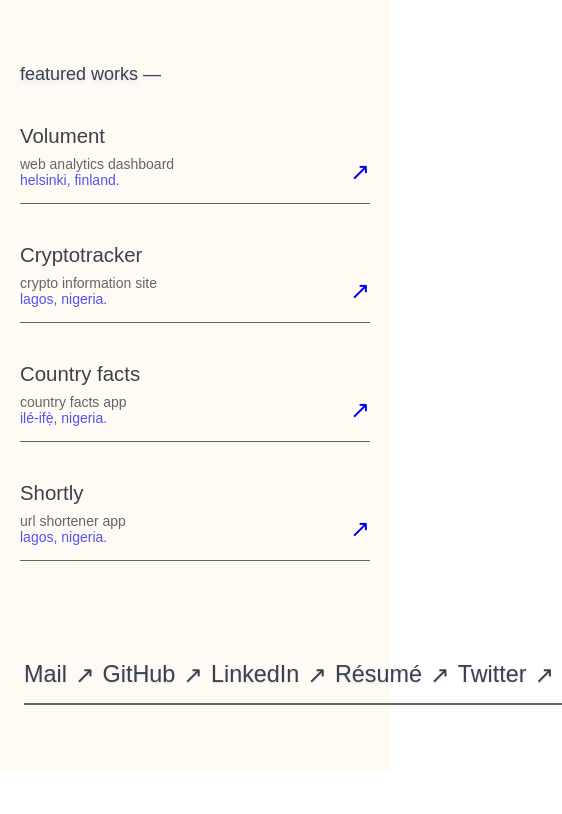
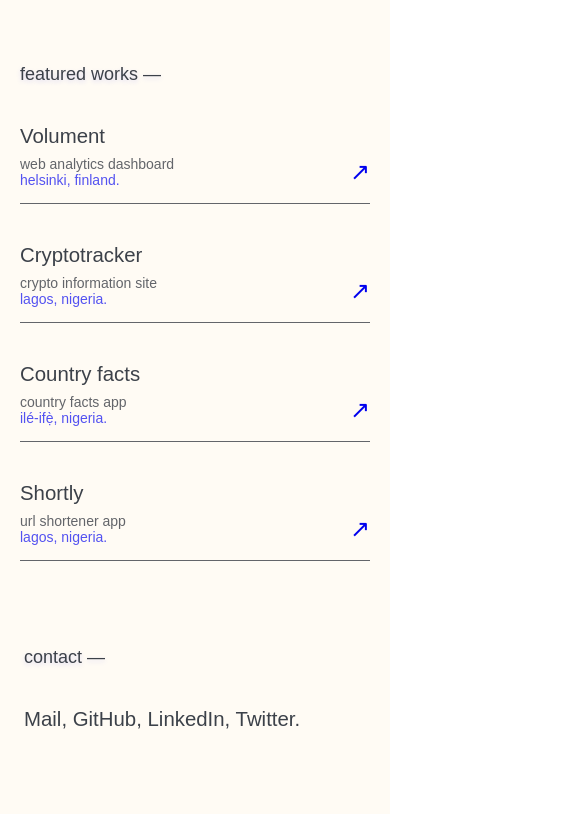
Before and after one commit to the-eduek/folio-v3, a website built with Vite: page index.html in a window 390 px wide. Shown: the part 685-1499 px from the top of the page, 562 px wide, since content can reach past the window. Before the commit the page ends 1457 px from the top, so only its background shows below. Built offline with nearby package versions, Linux system fonts and the light colour scheme; files whose address does not match are found by name.

Commit message:
feat: finished mobile view

```diff
--- a/index.html
+++ b/index.html
@@ -106,38 +106,9 @@
       </section>
 
       <section class="contact">
-        <!-- <div>
-          <p>Mail</p>
-          <p>GitHub</p>
-        </div>
+        <h3>Contact —</h3>
 
-        <div>
-          <p>LinkedIn</p>
-          <p>Twitter</p>
-        </div> -->
-
-        <ul>
-          <li>
-            <a class="contact-link" href="mailto:eduekakpannyah@gmail.com">
-              <div>
-                Mail <span class="contact-link__symbol">↗</span>
-                <span class="text">Mail <span class="contact-link__symbol">↗</span> </span>
-              </div>
-            </a>
-          </li>
-          <li>
-            <a class="contact-link" href="https://github.com/the-eduek/">GitHub <span class="contact-link__symbol">↗</span></a>
-          </li>
-          <li>
-            <a class="contact-link" href="https://www.linkedin.com/in/eduek/">LinkedIn <span class="contact-link__symbol">↗</span></a>
-          </li>
-          <li>
-            <a class="contact-link" href="https://github.com/the-eduek/">Résumé <span class="contact-link__symbol">↗</span></a>
-          </li>
-          <li>
-            <a class="contact-link" href="https://twitter.com/the_eduek">Twitter <span class="contact-link__symbol">↗</span></a>
-          </li>
-        </ul>
+        <p>Mail, GitHub, LinkedIn, Twitter.</p>
       </section>
     </main>
     <script type="module" src="/index.js"></script>
--- a/src/styles/_globals.scss
+++ b/src/styles/_globals.scss
@@ -18,13 +18,14 @@ main {
   -webkit-text-size-adjust: 100%;
 }
 
-ul {
-  li {
-    list-style: none;
-  }
-}
-
 a {
   color: inherit;
   text-decoration: none;
 }
+
+h3 {
+  font-size: 1.125rem;
+  font-weight: 400;
+  text-shadow: 0 2px 5px rgba($primary, 0.15);
+  text-transform: lowercase;
+}
--- a/src/styles/_main.scss
+++ b/src/styles/_main.scss
@@ -45,7 +45,6 @@ header {
 
 .hero {
   padding: 5rem 1.25rem 0rem;
-  position: relative;
 
   h1,
   h2 {
@@ -68,6 +67,11 @@ header {
   padding: 8vh 1.25rem;
   width: 85%;
 
+  b {
+    color: $primary;
+    font-weight: 500;
+  }
+
   p {
     color: $lightGrey;
     font-weight: 300;
@@ -82,24 +86,13 @@ header {
       }
     }
   }
-
-  b {
-    color: $primary;
-    font-weight: 500;
-  }
 }
 
 .works {
   padding: 0 1.25rem 8vh;
 
-  h3 {
-    font-size: 1.125rem;
-    font-weight: 400;
-    text-shadow: 0 2px 5px rgba($primary, 0.15);
-    text-transform: lowercase;
-  }
-
   .project {
+    list-style: none;
     padding: 2.5rem 0 1rem;
     position: relative;
 
@@ -148,95 +141,16 @@ header {
 }
 
 .contact {
-  align-items: center;
-  display: flex;
-  // flex-direction: column;
   padding: 0 1.5rem 8vh;
 
-
-  div {
-    display: flex;
-    justify-content: space-between;
-    // flex-wrap: wrap;
-
-    p {
-      border: 1px solid $lightGrey;
-      border-radius: 2rem;
-      font-size: 1.125rem;
-      font-weight: 500;
-      margin: 1rem;
-      padding: 0.5rem 1rem;
-      text-align: center;
-      text-transform: uppercase;
-      // width: 48%;
-    }
+  h3 {
+    padding: 1.125rem 0 0;
   }
 
-  ul {
-    display: flex;
-
-  }
-
-  li {
-    padding: 2rem 0 0;
-    overflow: hidden;
-
-    .contact-link {
-      @extend %space-between;
-      font-size: 6vw;
-      font-weight: 500;
-      margin: 0 0 1rem;
-      position: relative;
-      text-shadow: 0 1px 2px rgba($primary, 0.15);
-
-      div {
-        @extend %space-between;
-        // border: 1px solid red;
-        overflow: hidden;
-        position: relative;
-        width: 100%
-      }
-
-      .text {
-        // border: 1px solid red;
-        display: none;
-        // @extend %space-between;
-        line-height: 1;
-        overflow: hidden;
-        position: absolute;
-        // transform: translateY(100%);
-        transition: 250ms ease;
-        width: 100%;
-      }
-
-      &::after {
-        transition: 200ms ease-in;
-        bottom: -1rem;
-        content: "";
-        background: $lightGrey;
-        height: 0.125rem;
-        left: 0;
-        position: absolute;
-        width: 100%;
-      }
-
-      &:hover {
-        // &::after {
-        //   left: 100%;
-        //   width: 0;
-        // }
-
-        .text {
-          &--two{
-            top: -100%;
-          }
-        }
-      }
-
-      &__symbol {
-        padding: 0 0.5rem;
-      }
-    }
+  p {
+    padding: 2.5rem 0 1rem;
+    font-size: 1.275rem;
+    font-weight: 500;
   }
 }
 
```
